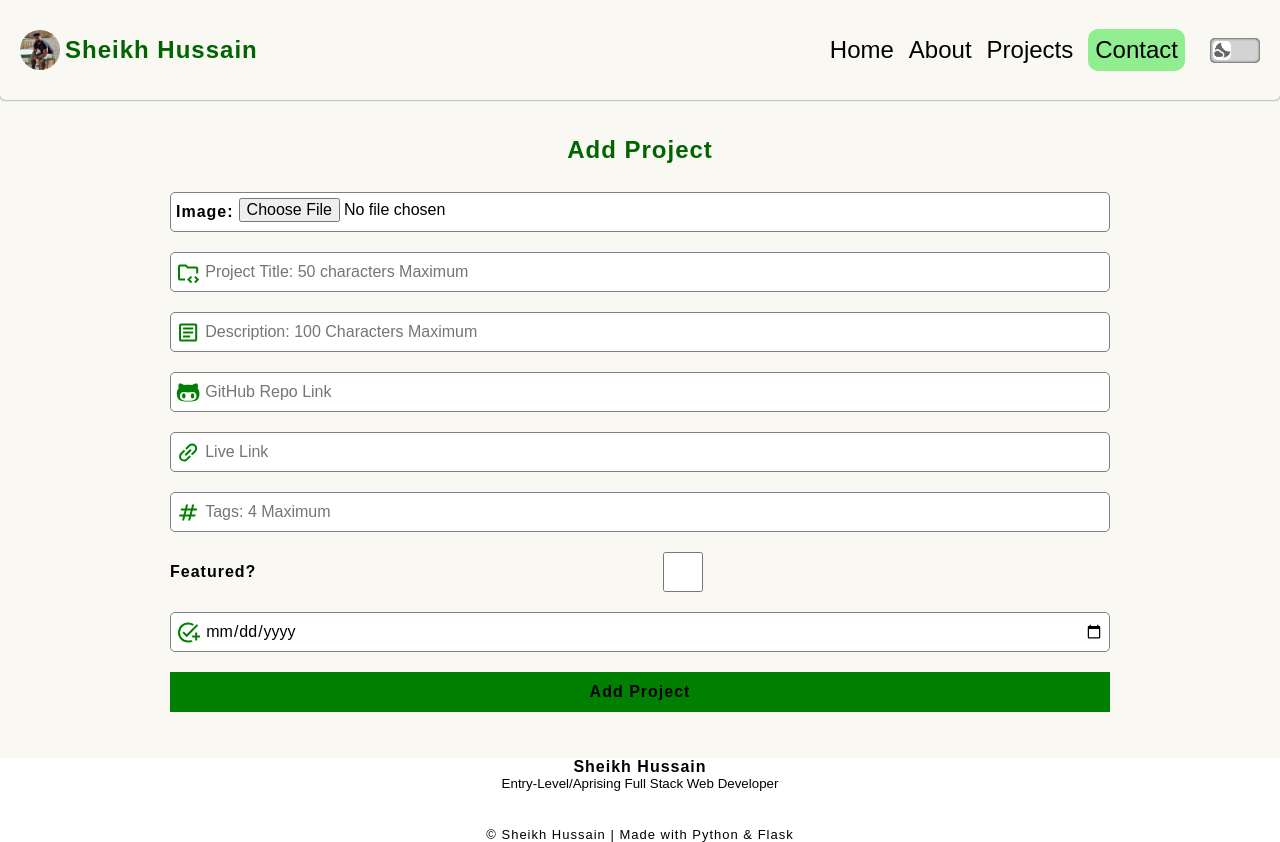
After one commit to Sheikh-H/Sheikh-Hussain, a Flask app: page /admin/add-project in a window 1280 px wide. The commit adds this page. Run offline with Flask 3, Linux system fonts and the light colour scheme; some libraries are stand-ins or nearby versions; some web fonts are replaced.

Commit message:
Adding the add project page

```diff
--- a/database/models/projects_table.py
+++ b/database/models/projects_table.py
@@ -10,7 +10,7 @@ class Project(db.Model):
     __tablename__ = "Projects_Table"
     project_id: Mapped[int] = mapped_column(primary_key=True)
     image_url: Mapped[str | None] = mapped_column(
-        String(), nullable=True, default="https://placehold.net/600x600.png"
+        String(), nullable=True, default="https://placehold.net/500x500.png"
     )
     title: Mapped[str] = mapped_column(String(50), nullable=False)
     description: Mapped[str] = mapped_column(String(100), nullable=False)
--- a/routes/admin/admin_routes.py
+++ b/routes/admin/admin_routes.py
@@ -11,6 +11,7 @@ from flask import (
 
 from extensions import limiter
 from services.auth import *
+from services.projects import *
 
 admin = Blueprint("admin", __name__)
 
@@ -40,4 +41,35 @@ def login():
 @login_required
 def home():
     page_title = "Admin Dashboard"
-    return render_template("admin/admin-home.html", page_title=page_title)
+    likes = fetch_all_likes()
+    projects = len(fetch_all_projects())
+    return render_template(
+        "admin/admin-home.html", page_title=page_title, likes=likes, projects=projects
+    )
+
+
+@admin.route("/admin/logout", methods=["POST"])
+@limiter.limit("5 per day", methods=["POST"])
+def logout():
+    session.clear()
+    session.permanent = True
+    flash("Logging out!", "success")
+    return "", 204
+
+
+@admin.route("/admin/add-project", methods=["GET", "POST"])
+@limiter.limit("5 per day", methods=["POST"])
+def add_project():
+    title = "Add Project"
+    if request.method == "POST":
+        data = request.form.to_dict()
+        data["image"] = request.files.get("image")
+        data["featured"] = 1 if request.form.get("featured") == "on" else 0
+        added = insert_new_project(data)
+        if added:
+            flash("New project added!", "success")
+            return redirect(url_for("admin.home"))
+        else:
+            flash("Unable to add project!", "error")
+            return redirect(url_for("admin.add_project"))
+    return render_template("admin/add-project.html", title=title)
--- /dev/null
+++ b/services/uploader/__init__.py
@@ -0,0 +1 @@
+from .uploader_functions import *
--- /dev/null
+++ b/static/css/admin-pages/add-project.css
@@ -0,0 +1,37 @@
+.add-project-section {
+  text-align: center;
+  display: flex;
+  flex-direction: column;
+}
+
+.add-project-form {
+  display: flex;
+  flex-direction: column;
+  gap: 20px;
+  padding: 10px;
+}
+
+.featured {
+  display: flex;
+  justify-content: space-between;
+  width: 100%;
+  border: none;
+  background-color: none;
+  height: 40px;
+  font-family: inherit;
+  font-size: inherit;
+  align-items: center;
+}
+
+.featured input {
+  height: 100%;
+}
+/* Tablet */
+
+@media screen and (min-width: 700px) and (max-width: 999px) {
+}
+
+/* Desktop */
+
+@media screen and (min-width: 1000px) {
+}
--- /dev/null
+++ b/static/css/admin-pages/home-page.css
@@ -0,0 +1,31 @@
+.admin-home-section {
+  text-align: center;
+}
+
+.admin-options {
+  display: grid;
+  grid-template-columns: repeat(3, 1fr);
+  gap: 10px;
+}
+
+.option {
+  border: var(--border-grey);
+  border-radius: 5px;
+  padding: 10px;
+  color: var(--colour-text);
+  display: flex;
+  justify-content: center;
+  align-items: center;
+  background-color: var(--glass-green);
+  text-decoration: none;
+}
+
+/* Tablet */
+
+@media screen and (min-width: 700px) and (max-width: 999px) {
+}
+
+/* Desktop */
+
+@media screen and (min-width: 1000px) {
+}
--- a/static/css/header/menu-bar.css
+++ b/static/css/header/menu-bar.css
@@ -37,6 +37,20 @@
   text-decoration: none;
   color: var(--colour-text);
 }
+
+.menu-item {
+  display: flex;
+  align-items: center;
+  text-decoration: none;
+  color: var(--colour-text);
+  font-size: 1.5rem;
+}
+
+.menu-item svg {
+  height: 30px;
+  width: 30px;
+  fill: var(--colour-secondary);
+}
 /* Tablet */
 
 @media screen and (min-width: 700px) and (max-width: 999px) {
@@ -49,11 +63,6 @@
     display: flex;
     gap: 15px;
     align-items: center;
-  }
-  .menu-item {
-    text-decoration: none;
-    color: var(--colour-text);
-    font-size: 1.5rem;
   }
 
   .menu-item.contact {
@@ -78,12 +87,6 @@
     align-items: center;
   }
 
-  .menu-item {
-    text-decoration: none;
-    color: var(--colour-text);
-    font-size: 1.5rem;
-  }
-
   .menu-item.contact {
     padding: 7px;
     background-color: var(--colour-primary-light);
--- a/static/css/styles.css
+++ b/static/css/styles.css
@@ -19,5 +19,8 @@
 @import url("./home-page/projects-section.css");
 @import url("./home-page/contact-section.css");
 
+@import url("./projects-page/projects-page.css");
+
 @import url("./admin-pages/login-page.css");
-@import url("./projects-page/projects-page.css");
+@import url("./admin-pages/home-page.css");
+@import url("./admin-pages/add-project.css");
--- /dev/null
+++ b/static/js/components/logout.js
@@ -0,0 +1,22 @@
+const logoutButton = document.querySelector("#logout-button");
+
+async function logout(button) {
+  const csrf = button.dataset.csrf;
+  const response = await fetch(logoutButton.href, {
+    method: "POST",
+    headers: {
+      "X-CSRFTOKEN": csrf,
+    },
+  });
+
+  if (response.ok) {
+    window.location.href = "/";
+  }
+}
+
+if (logoutButton) {
+  logoutButton.addEventListener("click", (event) => {
+    event.preventDefault();
+    logout(logoutButton);
+  });
+}
--- a/static/js/script.js
+++ b/static/js/script.js
@@ -5,3 +5,4 @@ import "./components/slider.js";
 import "./components/hidden.js";
 import "./components/add-like.js";
 import "./components/flash.js";
+import "./components/logout.js";
--- /dev/null
+++ b/templates/admin/add-project.html
@@ -0,0 +1,71 @@
+{% extends 'layout.html' %}
+
+{% block headers %}
+<meta name="robots" content="noindex, nofollow">
+{% endblock headers %}
+
+{% block content %}
+<br>
+<br>
+<section class="add-project-section">
+    <h2>Add Project</h2>
+    <br>
+    <form action="{{url_for('admin.add_project')}}" method="post" enctype="multipart/form-data"
+        class="add-project-form">
+        <input type="hidden" name="csrf_token" value="{{csrf_token()}}">
+        <div class="form-input">
+            <p><b>Image:</b></p>
+            <input type="file" name="image" id="image">
+        </div>
+        <div class="form-input">
+            <svg xmlns="http://www.w3.org/2000/svg" viewBox="0 -960 960 960">
+                <path
+                    d="M160-240v-480 520-40Zm0 80q-33 0-56.5-23.5T80-240v-480q0-33 23.5-56.5T160-800h240l80 80h320q33 0 56.5 23.5T880-640v200h-80v-200H447l-80-80H160v480h200v80H160ZM584-56 440-200l144-144 56 57-87 87 87 87-56 57Zm192 0-56-57 87-87-87-87 56-57 144 144L776-56Z" />
+            </svg>
+            <input type="text" name="title" id="title" required placeholder="Project Title: 50 characters Maximum">
+        </div>
+        <div class="form-input">
+            <svg xmlns="http://www.w3.org/2000/svg" viewBox="0 -960 960 960">
+                <path
+                    d="M280-280h280v-80H280v80Zm0-160h400v-80H280v80Zm0-160h400v-80H280v80Zm-80 480q-33 0-56.5-23.5T120-200v-560q0-33 23.5-56.5T200-840h560q33 0 56.5 23.5T840-760v560q0 33-23.5 56.5T760-120H200Zm0-80h560v-560H200v560Zm0-560v560-560Z" />
+            </svg>
+            <input type="text" name="description" id="description" required
+                placeholder="Description: 100 Characters Maximum">
+        </div>
+        <div class="form-input">
+            <svg xmlns="http://www.w3.org/2000/svg"
+                viewBox="0 0 512 512"><!--!Font Awesome Free v7.3.1 by @fontawesome - https://fontawesome.com License - https://fontawesome.com/license/free Copyright 2026 Fonticons, Inc.-->
+                <path
+                    d="M202.1 328.7c0 20.9-10.9 55.1-36.7 55.1s-36.7-34.2-36.7-55.1 10.9-55.1 36.7-55.1 36.7 34.2 36.7 55.1zM496 278.2c0 31.9-3.2 65.7-17.5 95-37.9 76.6-142.1 74.8-216.7 74.8-75.8 0-186.2 2.7-225.6-74.8-14.6-29-20.2-63.1-20.2-95 0-41.9 13.9-81.5 41.5-113.6-5.2-15.8-7.7-32.4-7.7-48.8 0-21.5 4.9-32.3 14.6-51.8 45.3 0 74.3 9 108.8 36 29-6.9 58.8-10 88.7-10 27 0 54.2 2.9 80.4 9.2 34-26.7 63-35.2 107.8-35.2 9.8 19.5 14.6 30.3 14.6 51.8 0 16.4-2.6 32.7-7.7 48.2 27.5 32.4 39 72.3 39 114.2zm-64.3 50.5c0-43.9-26.7-82.6-73.5-82.6-18.9 0-37 3.4-56 6-14.9 2.3-29.8 3.2-45.1 3.2-15.2 0-30.1-.9-45.1-3.2-18.7-2.6-37-6-56-6-46.8 0-73.5 38.7-73.5 82.6 0 87.8 80.4 101.3 150.4 101.3l48.2 0c70.3 0 150.6-13.4 150.6-101.3zm-82.6-55.1c-25.8 0-36.7 34.2-36.7 55.1s10.9 55.1 36.7 55.1 36.7-34.2 36.7-55.1-10.9-55.1-36.7-55.1z" />
+            </svg>
+            <input type="url" name="github" id="github" required placeholder="GitHub Repo Link">
+        </div>
+        <div class="form-input">
+            <svg xmlns="http://www.w3.org/2000/svg" viewBox="0 -960 960 960">
+                <path
+                    d="M318-120q-82 0-140-58t-58-140q0-40 15-76t43-64l134-133 56 56-134 134q-17 17-25.5 38.5T200-318q0 49 34.5 83.5T318-200q23 0 45-8.5t39-25.5l133-134 57 57-134 133q-28 28-64 43t-76 15Zm79-220-57-57 223-223 57 57-223 223Zm251-28-56-57 134-133q17-17 25-38t8-44q0-50-34-85t-84-35q-23 0-44.5 8.5T558-726L425-592l-57-56 134-134q28-28 64-43t76-15q82 0 139.5 58T839-641q0 39-14.5 75T782-502L648-368Z" />
+            </svg>
+            <input type="url" name="link" id="link" placeholder="Live Link">
+        </div>
+        <div class="form-input">
+            <svg xmlns="http://www.w3.org/2000/svg" viewBox="0 -960 960 960">
+                <path
+                    d="m240-160 40-160H120l20-80h160l40-160H180l20-80h160l40-160h80l-40 160h160l40-160h80l-40 160h160l-20 80H660l-40 160h160l-20 80H600l-40 160h-80l40-160H360l-40 160h-80Zm140-240h160l40-160H420l-40 160Z" />
+            </svg>
+            <input type="text" name="tags" id="tags" required placeholder="Tags: 4 Maximum">
+        </div>
+        <div class="featured">
+            <p><b>Featured?</b></p>
+            <input type="checkbox" name="featured" id="featured">
+        </div>
+        <div class="form-input">
+            <svg xmlns="http://www.w3.org/2000/svg" viewBox="0 -960 960 960">
+                <path
+                    d="M480-80q-83 0-156-31.5T197-197q-54-54-85.5-127T80-480q0-83 31.5-156T197-763q54-54 127-85.5T480-880q65 0 123 19t107 53l-58 59q-38-24-81-37.5T480-800q-133 0-226.5 93.5T160-480q0 133 93.5 226.5T480-160q32 0 62-6t58-17l60 61q-41 20-86 31t-94 11Zm280-80v-120H640v-80h120v-120h80v120h120v80H840v120h-80ZM424-296 254-466l56-56 114 114 400-401 56 56-456 457Z" />
+            </svg>
+            <input type="date" name="completed" id="completed" required>
+        </div>
+        <button class="submit-button">Add Project</button>
+    </form>
+</section>
+{% endblock content %}
--- a/templates/admin/login.html
+++ b/templates/admin/login.html
@@ -6,7 +6,7 @@
 
 {% block content %}
 <section class="login-page-section">
-    <h1>Admin Login</h1>
+    <h2>Admin Login</h2>
     <br>
     <form action="{{url_for('admin.login')}}" method="post" class="login-form">
         <input type="hidden" name="csrf_token" value="{{csrf_token()}}">
--- a/templates/footer.html
+++ b/templates/footer.html
@@ -1,3 +1,5 @@
+<br>
+<br>
 <div class="footer">
     <p><b>Sheikh Hussain</b></p>
     <small>Entry-Level/Aprising Full Stack Web Developer</small>
--- a/templates/header.html
+++ b/templates/header.html
@@ -14,6 +14,14 @@
             <a class="menu-item" href="{{url_for('main.home')}}#about">About</a>
             <a class="menu-item" href="{{url_for('main.home')}}#projects">Projects</a>
             <a class="menu-item contact" href="{{url_for('main.home')}}#contact">Contact</a>
+            {% if session.get("username") %}
+            <a class="menu-item" href="{{url_for('admin.logout')}}" id="logout-button" data-csrf="{{csrf_token()}}">
+                <svg xmlns="http://www.w3.org/2000/svg" viewBox="0 -960 960 960">
+                    <path
+                        d="M200-120q-33 0-56.5-23.5T120-200v-160h80v160h560v-560H200v160h-80v-160q0-33 23.5-56.5T200-840h560q33 0 56.5 23.5T840-760v560q0 33-23.5 56.5T760-120H200Zm220-160-56-58 102-102H120v-80h346L364-622l56-58 200 200-200 200Z" />
+                </svg>
+            </a>
+            {% endif %}
         </nav>
         <div class="dark-mode-button">
             <div class="dark-mode-inner-button"></div>
--- a/templates/home.html
+++ b/templates/home.html
@@ -221,6 +221,4 @@
         </a>
     </div>
 </section>
-<br>
-<br>
 {% endblock content %}
```
Also changed, not shown: services/projects/project_functions.py (+50 -0 lines), services/uploader/uploader_functions.py (added, +15 -0 lines), templates/admin/admin-home.html (+15 -2 lines).
